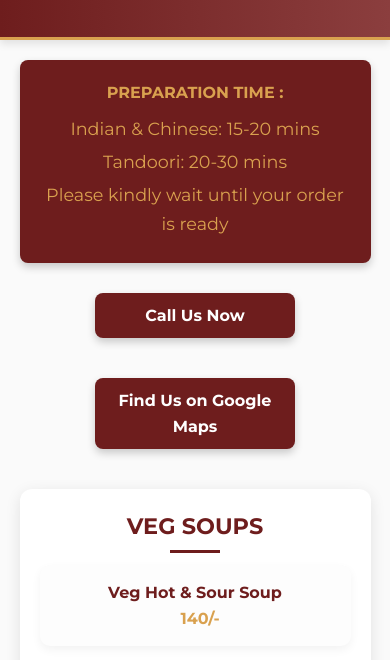
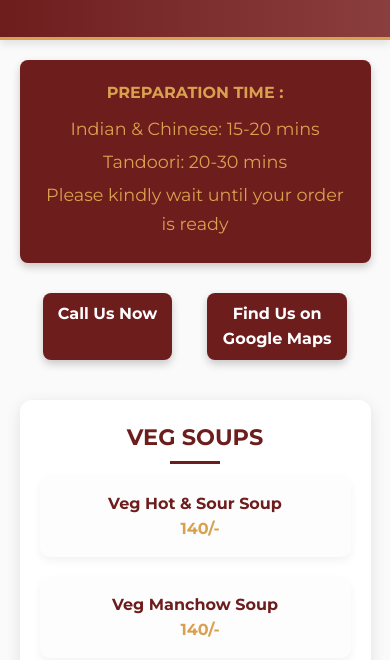
Before and after one commit to SaisatwikBiku/hyderabad-swadh, a plain HTML site: page index.html in a window 390 px wide. Shown: the part 184-844 px from the top of the page. Drawn offline with Linux system fonts and the light colour scheme.

Commit message:
reduced button size

```diff
--- a/index.html
+++ b/index.html
@@ -102,7 +102,7 @@
         .button-group {
             display: flex;
             justify-content: center;
-            gap: 20px;
+            gap: 15px;
             margin: 20px auto;
             width: 80%;
             flex-wrap: wrap;
@@ -110,18 +110,17 @@
 
         .button {
             display: inline-block;
-            padding: 15px 30px;
+            padding: 10px 20px;
             background-color: #6e1d1d;
             color: #fff;
             text-decoration: none;
-            font-size: 1.2rem;
+            font-size: 1rem;
             font-weight: bold;
             border-radius: 8px;
             transition: background-color 0.3s, transform 0.2s;
             text-align: center;
             box-shadow: 0 4px 8px rgba(0, 0, 0, 0.2);
-            flex: 1 1 auto;
-            max-width: 200px;
+            max-width: 160px;
             margin: 10px;
         }
 
@@ -281,8 +280,9 @@
             }
 
             .button {
-                padding: 10px 20px;
-                font-size: 1rem;
+                padding: 8px 15px;
+                font-size: 0.9rem;
+                max-width: 140px;
             }
         }
     </style>
```
